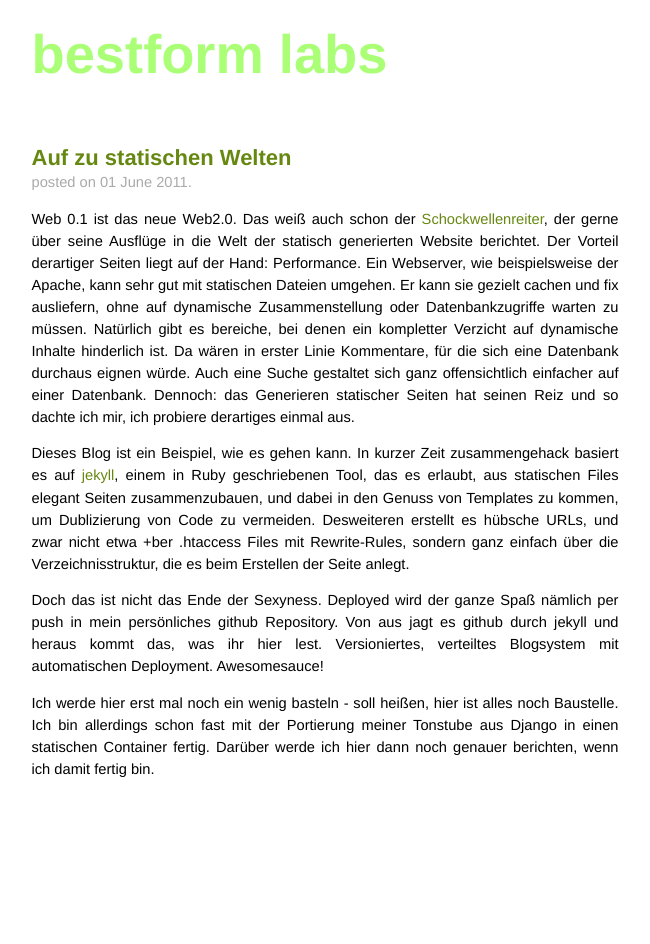
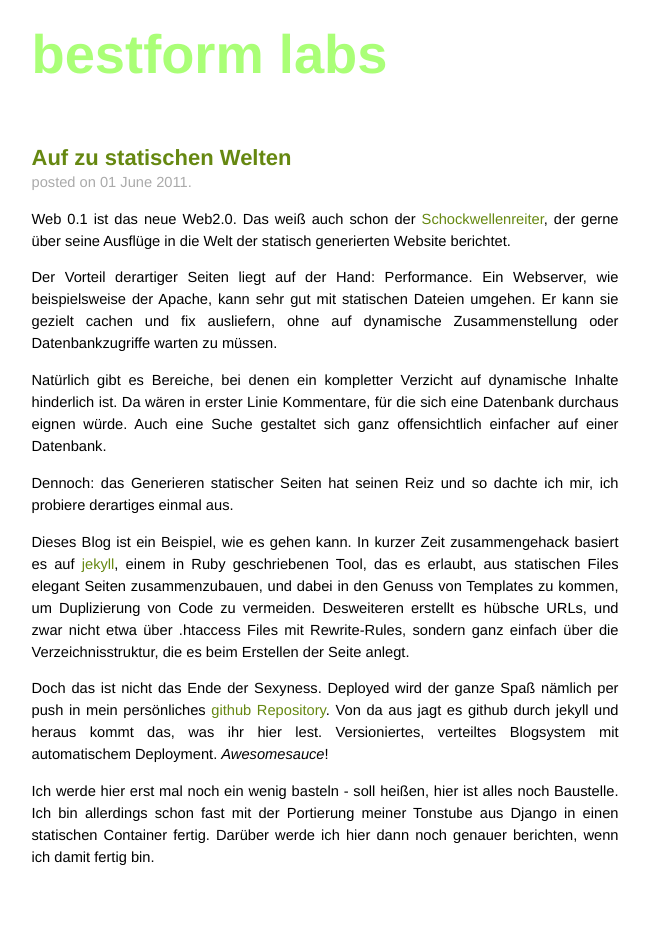
Before and after one commit to bestform/bestform.github.com, a Jekyll site: the page built from _posts/2011-06-01-Auf-zu-statischen-Welten.markdown, in a window 1280 px wide. Shown: the whole page, without its empty margins (315-965 px from the left). Built offline with Jekyll 4.4.1, drawn with Linux system fonts in a browser that asks for light colours.

Commit message:
fixed typos

```diff
--- a/_posts/2011-06-01-Auf-zu-statischen-Welten.markdown
+++ b/_posts/2011-06-01-Auf-zu-statischen-Welten.markdown
@@ -4,12 +4,15 @@ title: Auf zu statischen Welten
 ---
 
 Web 0.1 ist das neue Web2.0. Das weiß auch schon der [Schockwellenreiter](http://www.schockwellenreiter.de/), der gerne über seine Ausflüge in die Welt der statisch generierten Website berichtet.
+
 Der Vorteil derartiger Seiten liegt auf der Hand: Performance. Ein Webserver, wie beispielsweise der Apache, kann sehr gut mit statischen Dateien umgehen. Er kann sie gezielt cachen und fix ausliefern, ohne auf dynamische Zusammenstellung oder Datenbankzugriffe warten zu müssen.
-Natürlich gibt es bereiche, bei denen ein kompletter Verzicht auf dynamische Inhalte hinderlich ist. Da wären in erster Linie Kommentare, für die sich eine Datenbank durchaus eignen würde. Auch eine Suche gestaltet sich ganz offensichtlich einfacher auf einer Datenbank.
+
+Natürlich gibt es Bereiche, bei denen ein kompletter Verzicht auf dynamische Inhalte hinderlich ist. Da wären in erster Linie Kommentare, für die sich eine Datenbank durchaus eignen würde. Auch eine Suche gestaltet sich ganz offensichtlich einfacher auf einer Datenbank.
+
 Dennoch: das Generieren statischer Seiten hat seinen Reiz und so dachte ich mir, ich probiere derartiges einmal aus.
 
-Dieses Blog ist ein Beispiel, wie es gehen kann. In kurzer Zeit zusammengehack basiert es auf [jekyll](https://github.com/mojombo/jekyll), einem in Ruby geschriebenen Tool, das es erlaubt, aus statischen Files elegant Seiten zusammenzubauen, und dabei in den Genuss von Templates zu kommen, um Dublizierung von Code zu vermeiden. Desweiteren erstellt es hübsche URLs, und zwar nicht etwa +ber .htaccess Files mit Rewrite-Rules, sondern ganz einfach über die Verzeichnisstruktur, die es beim Erstellen der Seite anlegt.
+Dieses Blog ist ein Beispiel, wie es gehen kann. In kurzer Zeit zusammengehack basiert es auf [jekyll](https://github.com/mojombo/jekyll), einem in Ruby geschriebenen Tool, das es erlaubt, aus statischen Files elegant Seiten zusammenzubauen, und dabei in den Genuss von Templates zu kommen, um Duplizierung von Code zu vermeiden. Desweiteren erstellt es hübsche URLs, und zwar nicht etwa über .htaccess Files mit Rewrite-Rules, sondern ganz einfach über die Verzeichnisstruktur, die es beim Erstellen der Seite anlegt.
 
-Doch das ist nicht das Ende der Sexyness. Deployed wird der ganze Spaß nämlich per push in mein persönliches github Repository. Von aus jagt es github durch jekyll und heraus kommt das, was ihr hier lest. Versioniertes, verteiltes Blogsystem mit automatischen Deployment. Awesomesauce!
+Doch das ist nicht das Ende der Sexyness. Deployed wird der ganze Spaß nämlich per push in mein persönliches [github Repository](https://github.com/bestform/bestform.github.com). Von da aus jagt es github durch jekyll und heraus kommt das, was ihr hier lest. Versioniertes, verteiltes Blogsystem mit automatischem Deployment. *Awesomesauce*!
 
 Ich werde hier erst mal noch ein wenig basteln - soll heißen, hier ist alles noch Baustelle. Ich bin allerdings schon fast mit der Portierung meiner Tonstube aus Django in einen statischen Container fertig. Darüber werde ich hier dann noch genauer berichten, wenn ich damit fertig bin.
```
